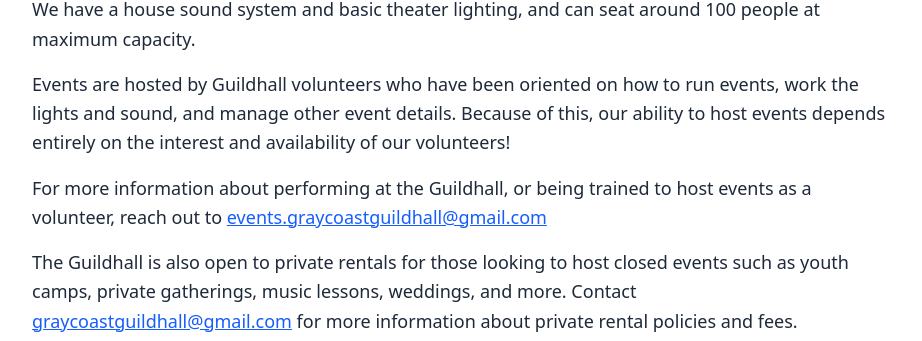
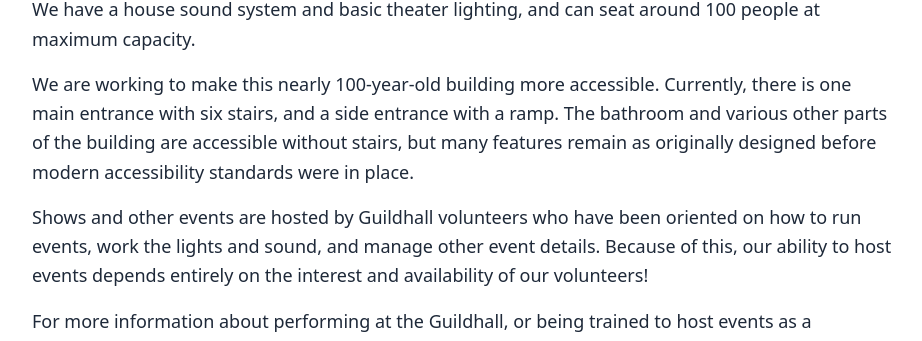
Before and after one commit to BornDeleuze/gray-coast, a React (Vite) app: page /events in a window 1280 px wide. Shown: the part 1156-1497 px from the top of the page, without its empty margins (176-1098 px from the left). Built offline with nearby package versions, Linux system fonts and the light colour scheme.

Commit message:
events style pass, accesiblity info added

```diff
--- a/src/Pages/Events.jsx
+++ b/src/Pages/Events.jsx
@@ -10,8 +10,8 @@
            by donation or sliding scale – no one turned away for lack of funds. There is no alcohol
            allowed at public events.
          </p>
-         <div className="mt-8 flex justify-center">
-            <img
+         <div className="my-6 flex justify-center">
+         <img
             src="/images/solstice.jpg"
             className="w-full max-w-3xl rounded-lg shadow-md"
             alt="Theatre Stage"
@@ -21,8 +21,16 @@
            We have a house sound system and basic theater lighting, and can seat around 100 people at
            maximum capacity.
          </p>
+
          <p>
-           Events are hosted by Guildhall volunteers who have been oriented on how to run events, work
+            We are working to make this nearly 100-year-old building more accessible. Currently,
+            there is one main entrance with six stairs, and a side entrance with a ramp. The bathroom
+            and various other parts of the building are accessible without stairs, but many features remain
+            as originally designed before modern accessibility standards were in place.
+         </p>
+
+         <p>
+           Shows and other events are hosted by Guildhall volunteers who have been oriented on how to run events, work
            the lights and sound, and manage other event details. Because of this, our ability to host
            events depends entirely on the interest and availability of our volunteers!
          </p>
```
